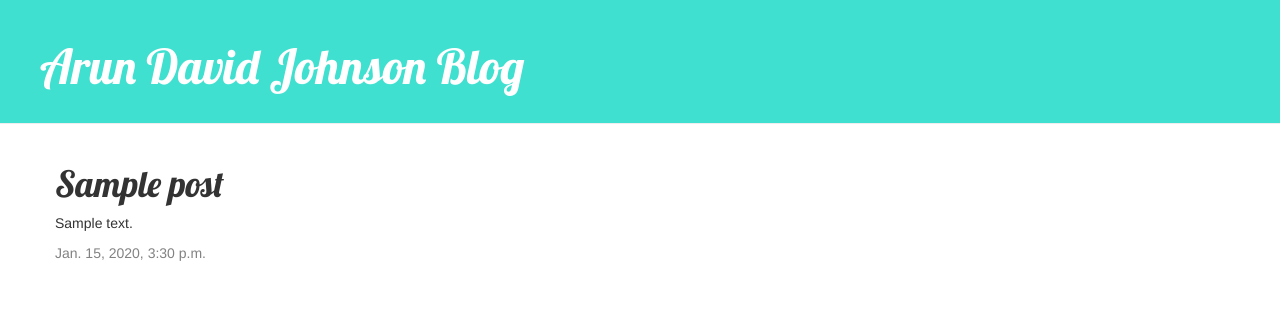
After one commit to davidjohnson90/DavidDjango, a Django app: page /post/1/ in a window 1280 px wide. The commit adds this page. Shown: the top 332 px of the page. Run offline with Django 3.2, Linux system fonts and the light colour scheme; tables that the repository leaves empty hold one stand-in row (values such as "Sample post"); some libraries are stand-ins or nearby versions.

Commit message:
Added detail view for a post and css

```diff
--- /dev/null
+++ b/blog/static/css/blog.css
@@ -0,0 +1,56 @@
+.page-header {
+    background-color: turquoise;
+    margin-top: 0;
+    padding: 20px 20px 20px 40px;
+}
+
+.page-header h1,
+.page-header h1 a,
+.page-header h1 a:visited,
+.page-header h1 a:active {
+    color: #ffffff;
+    font-size: 36pt;
+    text-decoration: none;
+}
+
+.content {
+    margin-left: 40px;
+}
+
+h1,
+h2,
+h3,
+h4 {
+    font-family: 'Lobster', cursive;
+}
+
+.date {
+    color: #828282;
+}
+
+.save {
+    float: right;
+}
+
+.post-form textarea,
+.post-form input {
+    width: 100%;
+}
+
+.top-menu,
+.top-menu:hover,
+.top-menu:visited {
+    color: #ffffff;
+    float: right;
+    font-size: 26pt;
+    margin-right: 20px;
+}
+
+.post {
+    margin-bottom: 70px;
+}
+
+.post h1 a,
+.post h1 a:visited {
+    color: #000000;
+}
--- /dev/null
+++ b/blog/templates/blog/base.html
@@ -0,0 +1,30 @@
+{% load staticfiles %}
+<!DOCTYPE html>
+<html lang="en">
+
+<head>
+    <title>David's blog</title>
+    <meta charset="UTF-8">
+    <meta name="viewport" content="width=device-width, initial-scale=1">
+    <link href="css/style.css" rel="stylesheet">
+    <link rel="stylesheet" href="//maxcdn.bootstrapcdn.com/bootstrap/3.2.0/css/bootstrap.min.css">
+    <link rel="stylesheet" href="//maxcdn.bootstrapcdn.com/bootstrap/3.2.0/css/bootstrap-theme.min.css">
+    <link rel="stylesheet" href="{% static 'css/blog.css' %}">
+    <link href="//fonts.googleapis.com/css?family=Lobster&subset=latin,latin-ext" rel="stylesheet" type="text/css">
+</head>
+
+<body>
+    <div class="page-header">
+        <h1><a href="https://arundavidjohnson.blogspot.in/">Arun David Johnson Blog</a></h1>
+    </div>
+
+    <div class="content container">
+        <div class="row">
+            <div class="col-md-8">
+                {% block content %} {% endblock %}
+            </div>
+        </div>
+    </div>
+</body>
+
+</html>
--- /dev/null
+++ b/blog/templates/blog/post_detail.html
@@ -0,0 +1,11 @@
+{% extends 'blog/base.html' %} {% block content %}
+<div class="post">
+    <h1>{{ post.title }}</h1>
+    <p>{{ post.text|linebreaksbr }}</p>
+    {% if post.published_date %}
+    <div class="date">
+        {{ post.published_date }}
+    </div>
+    {% endif %}
+</div>
+{% endblock %}
--- a/blog/urls.py
+++ b/blog/urls.py
@@ -3,4 +3,5 @@ from . import views
 
 urlpatterns = [
     url(r'^$', views.post_list, name='post_list'),
+    url(r'^post/(?P<pk>\d+)/$', views.post_detail, name='post_detail'),
 ]
--- a/blog/views.py
+++ b/blog/views.py
@@ -1,7 +1,11 @@
-from django.shortcuts import render
+from django.shortcuts import render, get_object_or_404
 from django.utils import timezone
 from .models import Post
 
 def post_list(request):
     posts = Post.objects.filter(published_date__lte=timezone.now()).order_by('published_date')
     return render(request, 'blog/post_list.html', {'posts': posts})
+
+def post_detail(request, pk):
+    post = get_object_or_404(Post, pk = pk)
+    return render(request, 'blog/post_detail.html', {'post':post})
```
Also changed, not shown: blog/templates/blog/post_list.html (+10 -26 lines).
